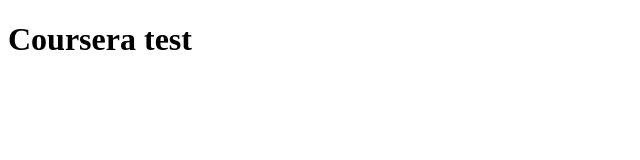
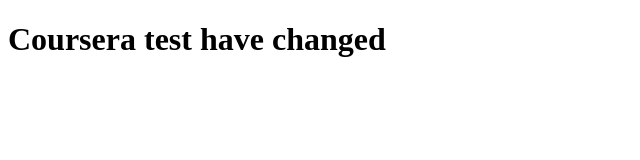
Before and after one commit to BROlZ9/Coursera-test, a plain HTML site: page site/index.html in a window 1280 px wide. Shown: the whole page, without its empty margins (0-640 px from the left). Drawn offline with Linux system fonts and the light colour scheme.

Commit message:
Sec changed

```diff
--- a/site/index.html
+++ b/site/index.html
@@ -4,6 +4,6 @@
         <title>Coursera tutorial </title>
     </head>
     <body>
-        <h1>Coursera test</h1>
+        <h1>Coursera test have changed</h1>
     </body>
 </html>
```
